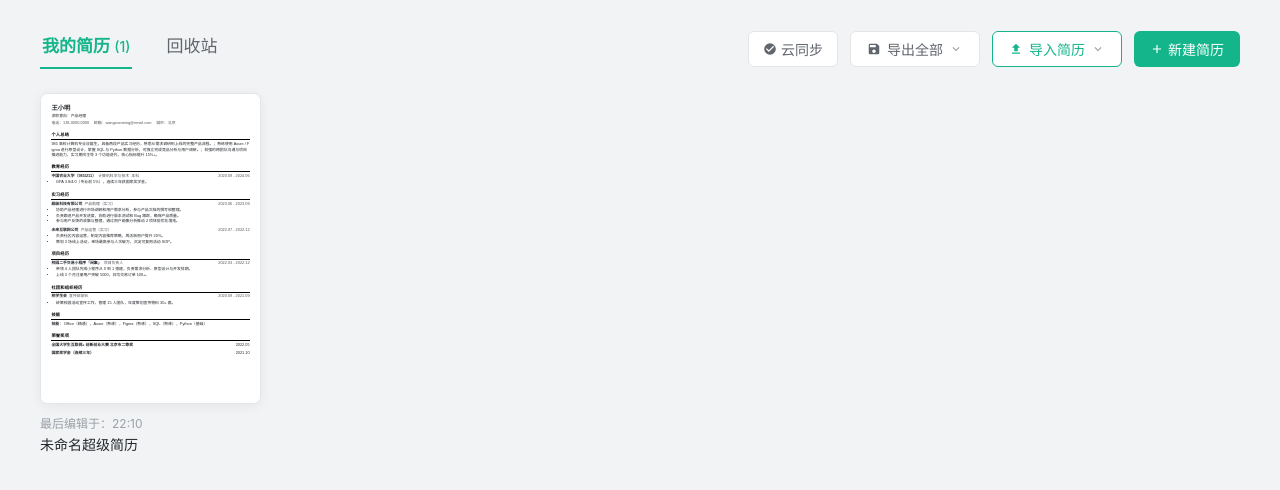
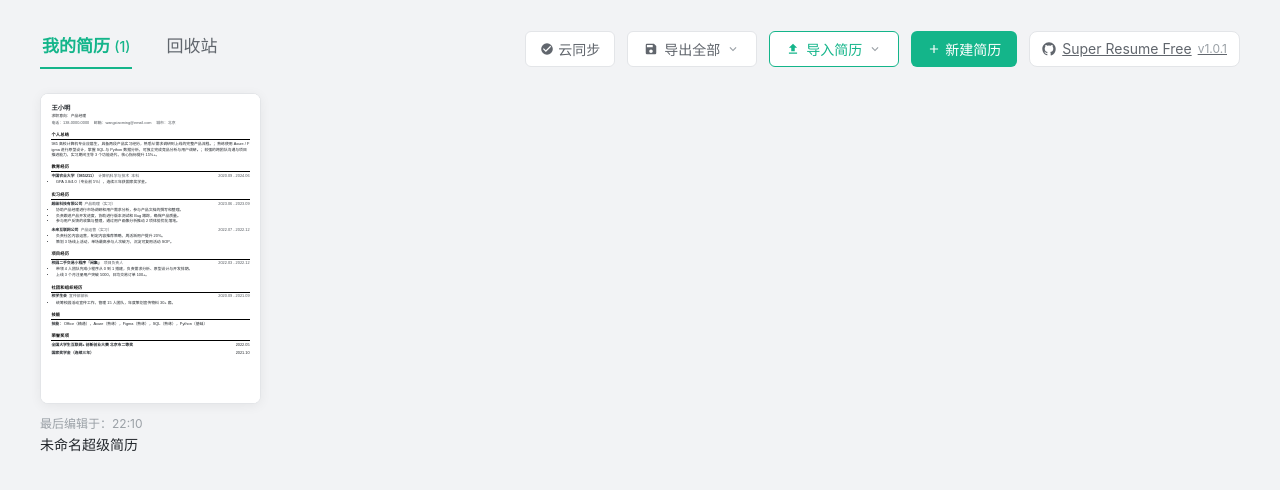
Before and after one commit to zendodx/super-resume-free, a Vue app: page / in a window 1280 px wide. Shown: the top 490 px of the page. Built offline with nearby package versions, Linux system fonts and the light colour scheme.

Commit message:
feat: 增加github跳转按钮

```diff
--- a/src/components/Icon.vue
+++ b/src/components/Icon.vue
@@ -43,6 +43,8 @@ const ICONS: Record<string, string> = {
   restore:
     'M14 12c0-1.1-.9-2-2-2s-2 .9-2 2 .9 2 2 2 2-.9 2-2zm-2-9a9 9 0 0 0-9 9H0l4 4 4-4H5c0-3.87 3.13-7 7-7s7 3.13 7 7-3.13 7-7 7c-1.51 0-2.91-.49-4.06-1.3L6.5 14.2A8.95 8.95 0 0 0 12 19a9 9 0 0 0 9-9 9 9 0 0 0-9-9z',
   upload: 'M9 16h6v-6h4l-7-7-7 7h4v6zm-4 2h14v2H5v-2z',
+  github:
+    'M12 .5C5.65.5.5 5.65.5 12c0 5.08 3.29 9.39 7.86 10.91.58.11.79-.25.79-.55 0-.27-.01-1.17-.02-2.12-3.2.69-3.88-1.36-3.88-1.36-.52-1.33-1.28-1.68-1.28-1.68-1.04-.71.08-.7.08-.7 1.15.08 1.76 1.19 1.76 1.19 1.03 1.75 2.69 1.25 3.35.95.1-.74.4-1.25.72-1.53-2.55-.29-5.24-1.28-5.24-5.69 0-1.26.45-2.28 1.19-3.09-.12-.29-.52-1.46.11-3.05 0 0 .97-.31 3.17 1.18a11.1 11.1 0 0 1 5.77 0c2.2-1.49 3.17-1.18 3.17-1.18.63 1.59.23 2.76.11 3.05.74.81 1.19 1.83 1.19 3.09 0 4.42-2.69 5.39-5.26 5.68.41.36.78 1.06.78 2.14 0 1.55-.01 2.79-.01 3.17 0 .3.21.67.8.55A11.51 11.51 0 0 0 23.5 12C23.5 5.65 18.35.5 12 .5z',
 }
 
 const d = computed(() => ICONS[props.name] ?? '')
--- a/src/components/ResumeLibrary.vue
+++ b/src/components/ResumeLibrary.vue
@@ -5,6 +5,7 @@ import { useResumeStore } from '@/store/resume'
 import { formatEditTime } from '@/utils/doc'
 import { downloadJson, dateStamp } from '@/utils/file'
 import { loadGistConfig, saveGistConfig } from '@/utils/github'
+import pkg from '../../package.json'
 import DocThumb from './DocThumb.vue'
 import GistSyncDialog from './GistSyncDialog.vue'
 import JsonTextDialog from './JsonTextDialog.vue'
@@ -295,6 +296,18 @@ function onBodyClick() {
           style="display: none"
           @change="onImportFile"
         />
+        <!-- GitHub 跳转图标、工具名称、版本 -->
+        <a
+          class="rl-repo"
+          href="https://github.com/zendodx/super-resume-free"
+          target="_blank"
+          rel="noopener"
+          title="GitHub 仓库"
+        >
+          <Icon name="github" :size="16" />
+          <span class="rl-repo-name">Super Resume Free</span>
+          <span class="rl-repo-ver">v{{ pkg.version }}</span>
+        </a>
       </div>
     </header>
 
@@ -462,7 +475,32 @@ function onBodyClick() {
 }
 .rl-actions {
   display: flex;
+  align-items: center;
   gap: 12px;
+}
+.rl-repo {
+  display: inline-flex;
+  align-items: center;
+  gap: 6px;
+  height: 36px;
+  padding: 0 12px;
+  border: 1px solid var(--border);
+  border-radius: var(--radius);
+  background: #fff;
+  color: var(--text-sub);
+  font-size: 14px;
+  transition: all 0.15s;
+}
+.rl-repo:hover {
+  color: var(--brand);
+  border-color: var(--brand);
+}
+.rl-repo .icon {
+  fill: currentColor;
+}
+.rl-repo-ver {
+  font-size: 12px;
+  color: var(--text-light);
 }
 .rl-import {
   border: 1px solid var(--brand);
```
